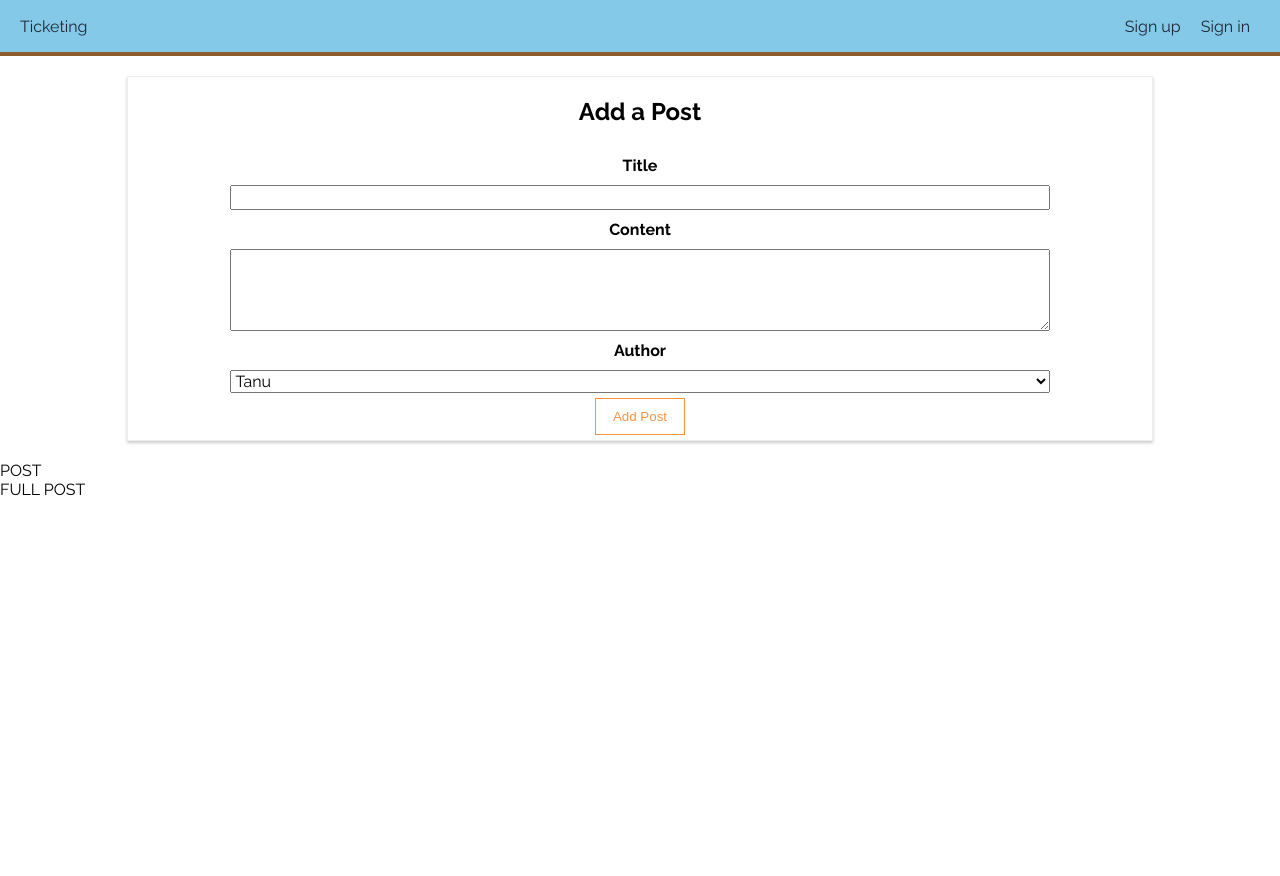
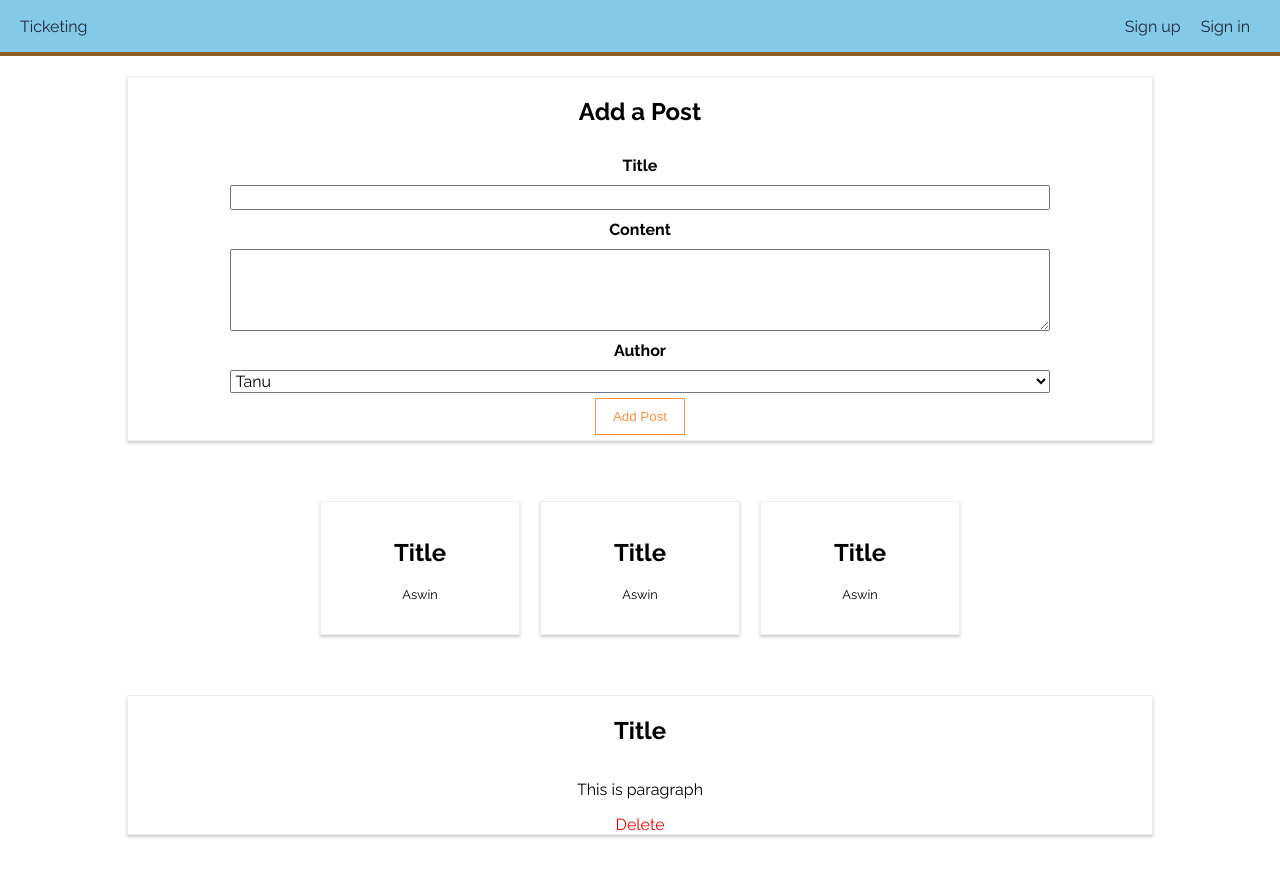
Before and after one commit to aswintim/ticketingProductivity, a React (Create React App) app: page / in a window 1280 px wide. Shown: the top 876 px of the page. Before the commit the page ends 800 px from the top, so only its background shows below. Built offline with nearby package versions, Linux system fonts and the light colour scheme.

Commit message:
done with styling all three sections

```diff
--- a/src/component/Tickets/FullPost/FullPost.js
+++ b/src/component/Tickets/FullPost/FullPost.js
@@ -4,7 +4,12 @@ import classes from './FullPost.module.css';
 
 const fullPost = (props) => {
     return(
-        <div>FULL POST</div>
+        // className={classes.fullPost}
+        <div className={classes.fullPost}>
+            <h1>Title</h1>
+            <p>This is paragraph</p>
+            <a href="/">Delete</a>
+        </div>
     )
 }
 export default fullPost;
--- a/src/component/Tickets/FullPost/FullPost.module.css
+++ b/src/component/Tickets/FullPost/FullPost.module.css
@@ -0,0 +1,16 @@
+.fullPost{
+    width: 80%;
+    margin: auto;
+    text-align: center;
+    border: 1px solid #eee;
+    box-shadow: 0 2px 3px #ccc;
+    margin-bottom: 50px;
+    display: flex;
+    flex-direction: column;
+    justify-content: center;
+}
+
+.fullPost a{
+    text-decoration: none;
+    color: red;
+}
--- a/src/component/Tickets/Post/Post.js
+++ b/src/component/Tickets/Post/Post.js
@@ -4,7 +4,10 @@ import classes from './Post.module.css';
 
 const post = (props) => {
     return(
-        <div>POST</div>
+        <div className={classes.post}>
+            <h1>Title</h1>
+            <div className={classes.author}>Aswin</div>
+        </div>
 
     )
 }
--- a/src/component/Tickets/Post/Post.module.css
+++ b/src/component/Tickets/Post/Post.module.css
@@ -0,0 +1,20 @@
+.post{
+    width: 200px;
+    padding: 16px;
+    border: 1px solid #eee;
+    box-shadow: 0 2px 3px #ccc;
+    margin: 10px;
+    text-align:center;
+    box-sizing: border-box;
+    cursor: pointer;
+}
+
+.post:hover,
+.post:active{
+    background: #C0DDF5;
+}
+
+.author{
+    font-size: 0.8em;
+    margin: 16px 0;
+}
--- a/src/container/Ticketing/Ticketing.js
+++ b/src/container/Ticketing/Ticketing.js
@@ -6,13 +6,19 @@ import FullPost from '../../component/Tickets/FullPost/FullPost';
 import Aux from '../../hoc/Auxiliary/Auxiliary';
 
 class Ticketing extends Component{
+    state={
+        posts:[]
+    }
+
     render(){
         return(
         <Aux>
             <section>
                 <NewPost/>
             </section>
-            <section>
+            <section className={classes.post}>
+                <Post/>
+                <Post/>
                 <Post/>
             </section>
             <section>
--- a/src/container/Ticketing/Ticketing.module.css
+++ b/src/container/Ticketing/Ticketing.module.css
@@ -1,3 +1,9 @@
-h1{
-    text-align:center;
+.post{
+    display: flex;
+    flex-flow: row wrap;
+    width: 80%;
+    margin: 50px auto;
+    justify-content: center;
+
+
 }
```
